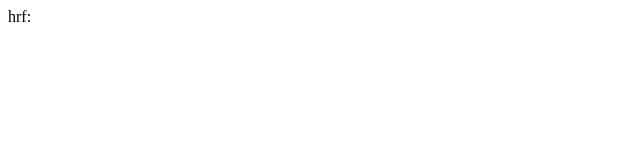
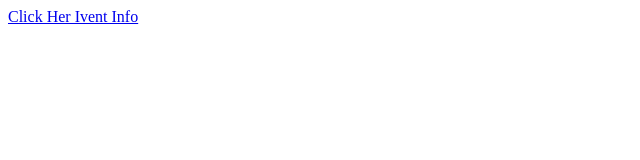
Before and after one commit to MEDRHILL/Zackeriya, a plain HTML site: page index.html in a window 1280 px wide. Shown: the whole page, without its empty margins (0-640 px from the left). Drawn offline with Linux system fonts and the light colour scheme.

Commit message:
Update index.html

```diff
--- a/index.html
+++ b/index.html
@@ -1,4 +1,3 @@
 <html>
-<p><a> hrf:</a></p>
-
+  <p><a href="Vaccinasion%20MSS.pdf">Click Her Ivent Info</a></p>
 </html>
```
